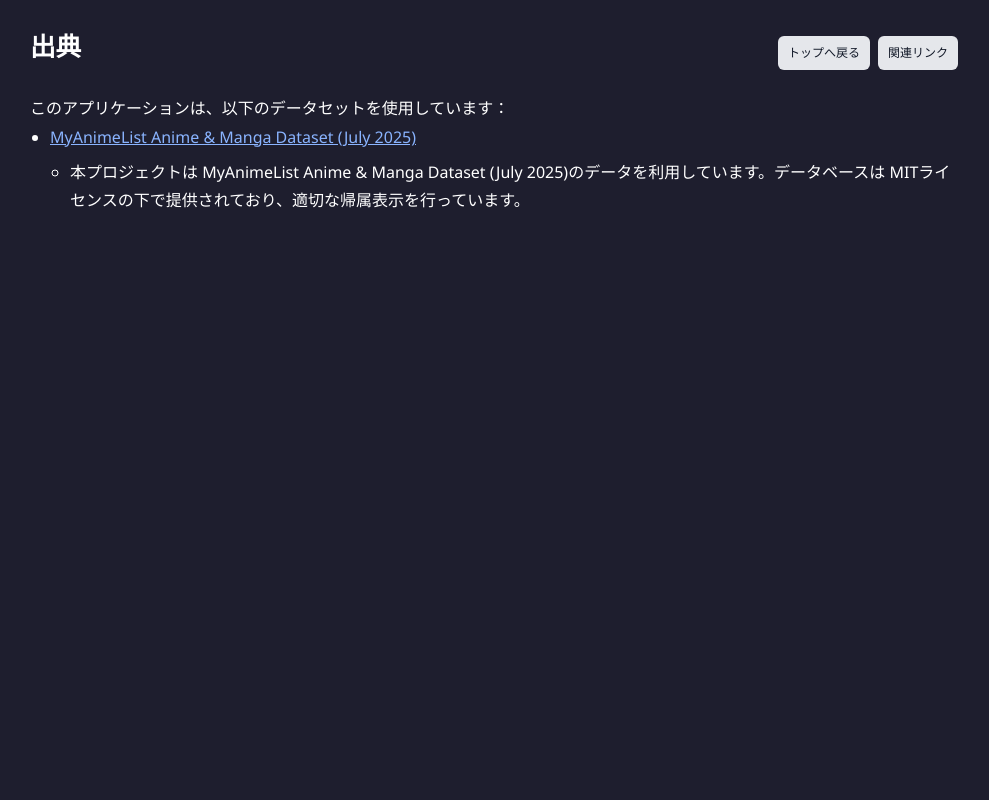
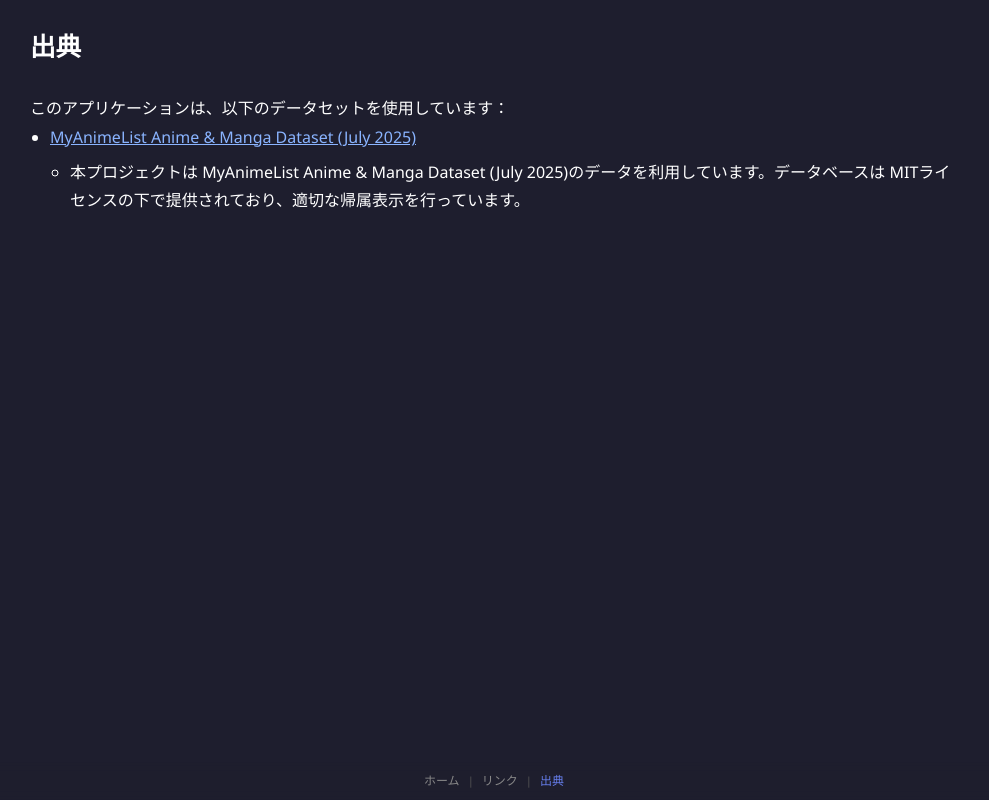
Before and after one commit to sea-turt1e/manga-graph-frontend, a Vue app: page /sources in a window 1280 px wide. Shown: the whole page, without its empty margins (146-1135 px from the left). Built offline with nearby package versions, Linux system fonts and the light colour scheme; no server answers.

Commit message:
fix: after similarity_search

```diff
--- a/index.html
+++ b/index.html
@@ -3,7 +3,7 @@
 <head>
     <meta charset="UTF-8">
     <meta name="viewport" content="width=device-width, initial-scale=1.0">
-    <title>Manga Graph</title>
+    <title>マンガつながりマップ</title>
     <link rel="icon" href="/favicon.png" />
     <style>
         * {
--- /dev/null
+++ b/src/components/Footer.vue
@@ -0,0 +1,57 @@
+<template>
+  <footer class="footer">
+    <nav class="footer-nav">
+      <router-link to="/" class="footer-link">ホーム</router-link>
+      <span class="footer-divider">|</span>
+      <router-link to="/links" class="footer-link">リンク</router-link>
+      <span class="footer-divider">|</span>
+      <router-link to="/sources" class="footer-link">出典</router-link>
+    </nav>
+  </footer>
+</template>
+
+<script>
+export default {
+  name: 'Footer'
+}
+</script>
+
+<style scoped>
+.footer {
+  position: fixed;
+  bottom: 0;
+  left: 0;
+  right: 0;
+  background: rgba(30, 30, 46, 0.9);
+  backdrop-filter: blur(5px);
+  padding: 8px 0;
+  z-index: 100;
+}
+
+.footer-nav {
+  display: flex;
+  justify-content: center;
+  align-items: center;
+  gap: 8px;
+}
+
+.footer-link {
+  color: #888;
+  text-decoration: none;
+  font-size: 0.75rem;
+  transition: color 0.2s ease;
+}
+
+.footer-link:hover {
+  color: #aaa;
+}
+
+.footer-link.router-link-exact-active {
+  color: #667eea;
+}
+
+.footer-divider {
+  color: #555;
+  font-size: 0.7rem;
+}
+</style>
--- a/src/components/Header.vue
+++ b/src/components/Header.vue
@@ -4,13 +4,9 @@
       <div class="header-top">
         <h1 class="title">
           <span class="icon">📚</span>
-          Manga Graph
+          マンガつながりマップ
         </h1>
-        <nav class="navigation">
-          <router-link to="/" class="nav-link">ホーム</router-link>
-          <router-link to="/links" class="nav-link">関連リンク</router-link>
-          <router-link to="/sources" class="nav-link" aria-label="出典ページへ">出典</router-link>
-        </nav>
+        <h2 class="subtitle">〜マンガの作品や作者、雑誌、出版社のつながりを可視化〜</h2>
       </div>
     </div>
   </header>
@@ -42,11 +38,12 @@
   display: flex;
   align-items: center;
   justify-content: space-between;
-  margin-bottom: 8px;
+  gap: 1rem;
+  flex-wrap: wrap;
 }
 
 .title {
-  font-size: 2.5rem;
+  font-size: 2rem;
   font-weight: bold;
   background: linear-gradient(135deg, #667eea 0%, #764ba2 100%);
   -webkit-background-clip: text;
@@ -56,45 +53,22 @@
   align-items: center;
   gap: 12px;
   margin: 0;
+  flex-shrink: 0;
+  white-space: nowrap;
 }
 
 .icon {
   font-size: 2rem;
 }
 
-.navigation {
-  display: flex;
-  gap: 2rem;
-}
-
-.nav-link {
-  color: #667eea;
-  text-decoration: none;
-  font-weight: 600;
-  font-size: 1.1rem;
-  padding: 0.5rem 1rem;
-  border-radius: 20px;
-  transition: all 0.3s ease;
-  border: 2px solid transparent;
-}
-
-.nav-link:hover {
-  background: linear-gradient(135deg, #667eea 0%, #764ba2 100%);
-  color: white;
-  transform: translateY(-2px);
-  box-shadow: 0 4px 15px rgba(102, 126, 234, 0.3);
-}
-
-.nav-link.router-link-active {
-  background: linear-gradient(135deg, #667eea 0%, #764ba2 100%);
-  color: white;
-  border-color: rgba(255, 255, 255, 0.3);
-}
-
 .subtitle {
   color: #666;
-  font-size: 1.1rem;
+  font-size: 0.95rem;
   font-weight: 300;
+  margin: 0;
+  flex: 1;
+  text-align: center;
+  min-width: 200px;
 }
 
 @media (max-width: 768px) {
@@ -110,26 +84,12 @@
     gap: 8px;
   }
 
-  .navigation {
-    gap: 1rem;
-  }
-
-  .nav-link {
-    font-size: 1rem;
-    padding: 0.4rem 0.8rem;
-  }
-
   .subtitle {
     font-size: 1rem;
   }
 }
 
 @media (max-width: 480px) {
-  .navigation {
-    flex-direction: column;
-    gap: 0.5rem;
-  }
-
   .title {
     font-size: 1.5rem;
   }
--- a/src/components/SearchPanel.vue
+++ b/src/components/SearchPanel.vue
@@ -27,7 +27,7 @@
 
         <div class="search-options">
           <label class="option-label">
-            入力漫画名の取得上限:
+            候補をいくつ出しますか？
             <input
               v-model.number="searchLimit"
               type="number"
@@ -35,16 +35,15 @@
               max="30"
               class="limit-input"
             />
-            （1〜30）
-            ※入力した漫画名に対してヒットした件数の上限を設定します。
           </label>
+          <p class="option-note">※検索結果として表示する漫画の数を調整できます。</p>
 
           <div class="fuzzy-search-option">
             <label class="option-checkbox fuzzy-checkbox">
               <input type="checkbox" v-model="useFuzzySearch" />
-              ニュアンスで探す
+              うろ覚えでも探す
             </label>
-            <p class="fuzzy-note">※キーワードが少し違っていても、意味が近いものを探します。チェックを外すと完全一致検索になります。</p>
+            <p class="fuzzy-note">※タイトルが正確でなくても、似ている漫画を探します。（チェックを外すと、入力通りに検索します）</p>
           </div>
 
           <!-- <div class="expansion-options">
@@ -349,6 +348,13 @@
   line-height: 1.4;
 }
 
+.option-note {
+  margin: 4px 0 12px 0;
+  font-size: 0.8rem;
+  color: #868e96;
+  line-height: 1.4;
+}
+
 .search-tips {
   flex: 1 0 auto; /* コンテンツ量に応じて伸縮 */
   padding: 20px;
--- a/src/views/Home.vue
+++ b/src/views/Home.vue
@@ -56,20 +56,22 @@
         {{ toast.message }}
       </div>
     </transition>
+    <Footer />
   </div>
 </template>
 
 <script>
 import { reactive, ref } from 'vue'
+import Footer from '../components/Footer.vue'
 import GraphVisualization from '../components/GraphVisualization.vue'
 import Header from '../components/Header.vue'
 import SearchPanel from '../components/SearchPanel.vue'
 import {
-    getMagazineWorkGraph,
-    getRelatedGraphsBatch,
-    searchGraphCascade,
-    searchMediaArtsWithRelated,
-    searchTitleCandidates
+  getMagazineWorkGraph,
+  getRelatedGraphsBatch,
+  searchGraphCascade,
+  searchMediaArtsWithRelated,
+  searchTitleCandidates
 } from '../services/api'
 
 const DEFAULT_EXPANSION_OPTIONS = {
@@ -84,6 +86,7 @@
 export default {
   name: 'Home',
   components: {
+    Footer,
     Header,
     SearchPanel,
     GraphVisualization
@@ -484,8 +487,9 @@
     const selectCandidate = async (candidate) => {
       // closeCandidatesPopupを呼ぶ前にsearchParamsを保存
       const searchParams = lastSearchParams.value || {}
-      const limit = Math.min(100, Math.max(1, Number(searchParams?.limit) || 50))
-      console.log('selectCandidate: searchParams.limit =', searchParams?.limit, 'sanitized limit =', limit)
+      // 候補から1つを選択した場合は、選んだ作品1つのグラフのみ取得するためlimitは1に固定
+      const limit = 1
+      console.log('selectCandidate: 選択された候補のグラフのみ取得 (limit = 1)')
 
       closeCandidatesPopup()
       loading.value = true
@@ -504,7 +508,7 @@
       lastSearchMeta.value = { lang: null, mode: null }
 
       try {
-        // 選択した候補のタイトルでカスケード検索（統合API）
+        // 選択した候補のタイトルでカスケード検索（統合API）- 選んだ作品1つのみ取得
         const result = await searchGraphCascade(query, limit)
 
         lastSearchMeta.value = {
--- a/src/views/Links.vue
+++ b/src/views/Links.vue
@@ -3,9 +3,9 @@
     <!-- <Header /> -->
     <main class="main-content">
       <div class="container">
-        <h1 class="page-title">Manga Graphリンク</h1>
+        <h1 class="page-title">マンガつながりマップリンク</h1>
         <p class="page-description">
-          Manga Graphに関連するサイトへのリンク集です。
+          マンガつながりマップに関連するサイトへのリンク集です。
         </p>
 
         <div class="links-grid">
@@ -15,18 +15,15 @@
             <div class="link-cards">
               <a
                 href="/"
-                target="_blank"
-                rel="noopener noreferrer"
                 class="link-card"
               >
                 <div class="link-icon">
-                  <img :src="graphCover" alt="Manga Graph" class="link-img" />
+                  <img :src="graphCover" alt="マンガつながりマップ" class="link-img" />
                 </div>
                 <div class="link-content">
-                  <h3>Manga Graph</h3>
-                  <p>漫画のグラフDBを可視化</p>
+                  <h3>マンガつながりマップ</h3>
+                  <p>漫画のグラフDBを可視化（ホームへ戻る）</p>
                 </div>
-                <div class="external-icon">↗</div>
               </a>
 
               <a
@@ -152,17 +149,20 @@
         </div>
       </div>
     </main>
+    <Footer />
   </div>
 </template>
 
 <script>
 import graphCover from '../assets/graph-white-cover-image.png';
 import portfolioImage from '../assets/portfolio-image.jpeg';
+import Footer from '../components/Footer.vue';
 import Header from '../components/Header.vue';
 
 export default {
   name: 'Links',
   components: {
+    Footer,
     Header
   },
   data() {
--- a/src/views/Sources.vue
+++ b/src/views/Sources.vue
@@ -2,10 +2,6 @@
   <div class="sources">
     <header class="sources-header">
       <h1>出典</h1>
-      <nav class="sources-nav" aria-label="出典ページ内ナビゲーション">
-        <router-link class="nav-btn" to="/">トップへ戻る</router-link>
-        <router-link class="nav-btn" to="/links">関連リンク</router-link>
-      </nav>
     </header>
     <p>このアプリケーションは、以下のデータセットを使用しています：</p>
 
@@ -22,13 +18,19 @@
         </ul>
       </li>
     </ul>
+    <Footer />
   </div>
 
 </template>
 
 <script>
+import Footer from '../components/Footer.vue';
+
 export default {
-  name: 'Sources'
+  name: 'Sources',
+  components: {
+    Footer
+  }
 }
 </script>
 
@@ -48,29 +50,8 @@
 .sources-header {
   display: flex;
   align-items: center;
-  justify-content: space-between;
-  gap: 12px;
   margin-bottom: 12px;
 }
-
-.sources-nav {
-  display: flex;
-  gap: 8px;
-}
-
-.nav-btn {
-  display: inline-block;
-  font-size: 12px;
-  padding: 6px 10px;
-  border-radius: 6px;
-  color: #111827;
-  background: #e5e7eb;
-  text-decoration: none;
-  transition: background 0.2s ease, color 0.2s ease, transform 0.1s ease;
-}
-
-.nav-btn:hover { background: #d1d5db; }
-.nav-btn:active { transform: translateY(1px); }
 
 h1 {
   font-size: 1.6rem;
```
